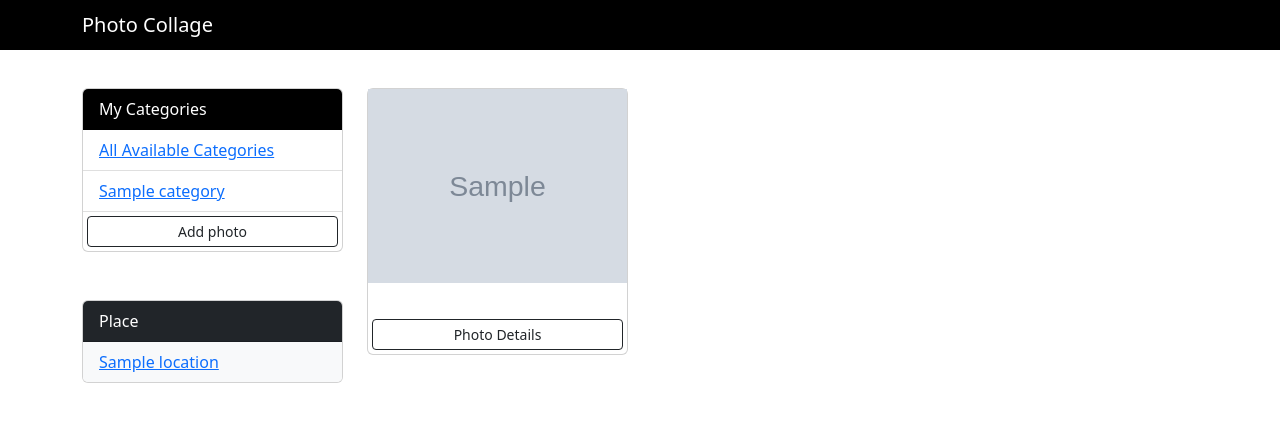
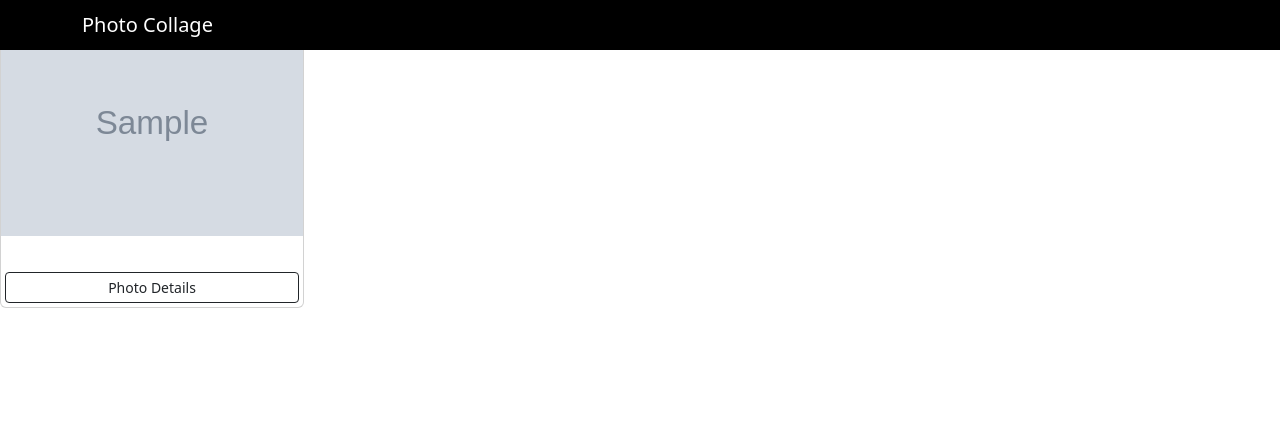
Before and after one commit to DynastyElvis/Photoshare-App, a Django app: template photos/templates/photos/gallery.html in a window 1280 px wide. Shown: the top 438 px of the page. Run offline with Django 3.2, Linux system fonts and the light colour scheme; the template is opened without the code that fills it: most values are stand-ins (such as "Sample title", 1, 10 or a date in 2020); grey boxes marked "Sample" are stand-in pictures; parts of the project's set-up code (start-up, migrations or seed data) failed here and were passed over.

Commit message:
ft: models logic

```diff
--- a/photos/templates/photos/gallery.html
+++ b/photos/templates/photos/gallery.html
@@ -48,45 +48,6 @@
          </nav>
     </div>
 
-    <div class="container" style="margin-top: 5em;">
-
-        <div class="row">
-            <div class="col-md-3 my-2">
-
-                <div class="card">
-                    <div class="card-header text-white bg-black">
-                        My Categories
-                    </div>
-                    <ul class="list-group list-group-flush">
-                        <li class="list-group-item">
-                           <a href="{% url 'gallery' %}">All Available Categories</a>
-                        </li>
-                        {% for category in categories %}
-                        <li class="list-group-item">
-                            <a href="{% url 'gallery' %}?category={{category.name}}">
-                            {{category.name}}
-                            </a>
-                        </li>
-
-                        {% endfor %}
-                            <a href="{% url 'add' %}" class="btn btn-outline-dark btn-block btn-sm  m-1 ">Add photo</a>
-
-                    </ul>
-                </div>
-                <div class="card my-5">
-                    <div class="card-header text-white bg-dark">
-                        Place
-                    </div>
-                    <ul class="list-group list-group-flush">
-
-                        {% for location in locations %}
-                        <li class="list-group-item bg-light">
-                            <a href="{% url 'location' %}?location={{location.name}}">
-                                {{location.name}}
-                            </a>
-                        </li>
-
-                        {% endfor %}
 
 
                     </ul>
```
Also changed, not shown: photos/models.py (+26 -0 lines).
